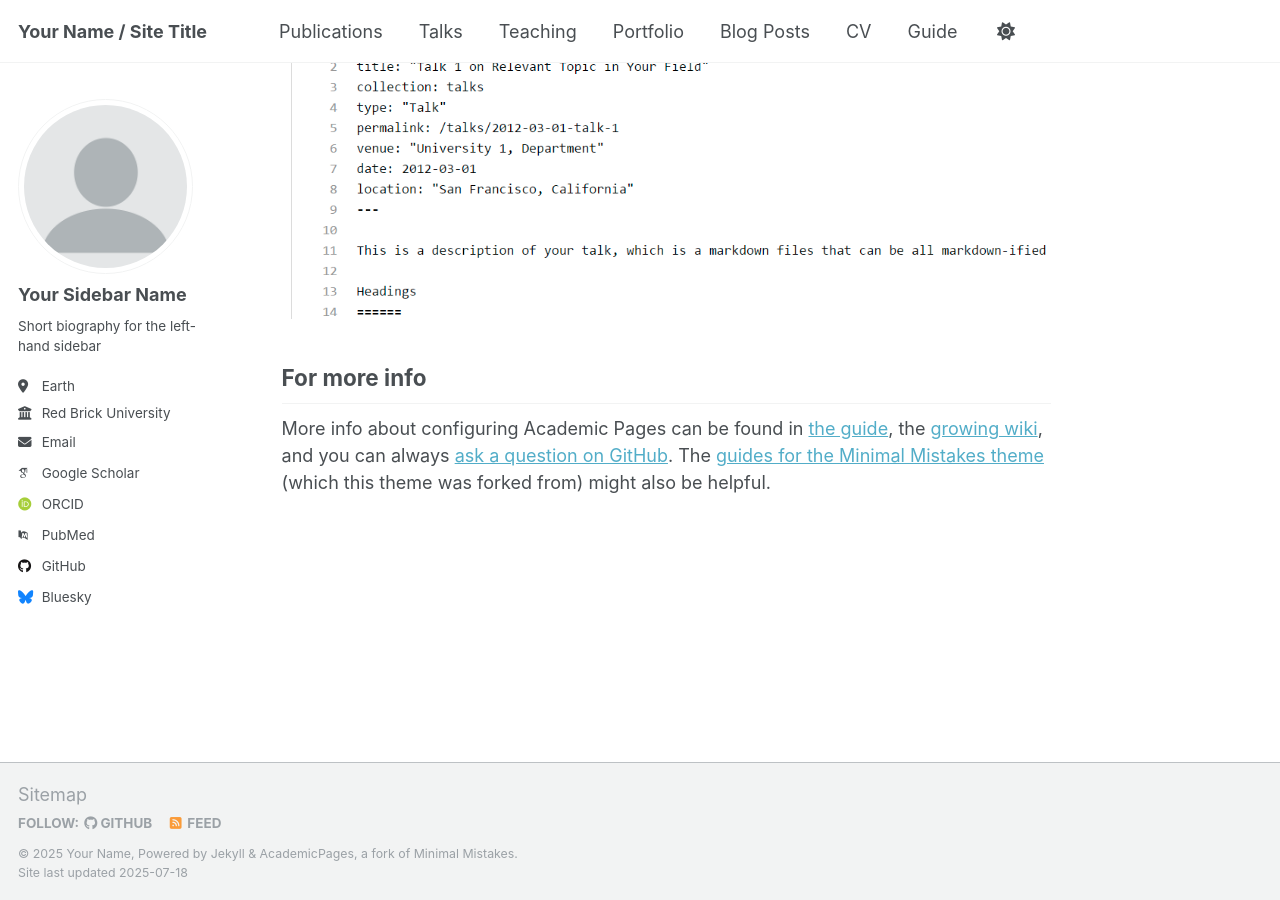
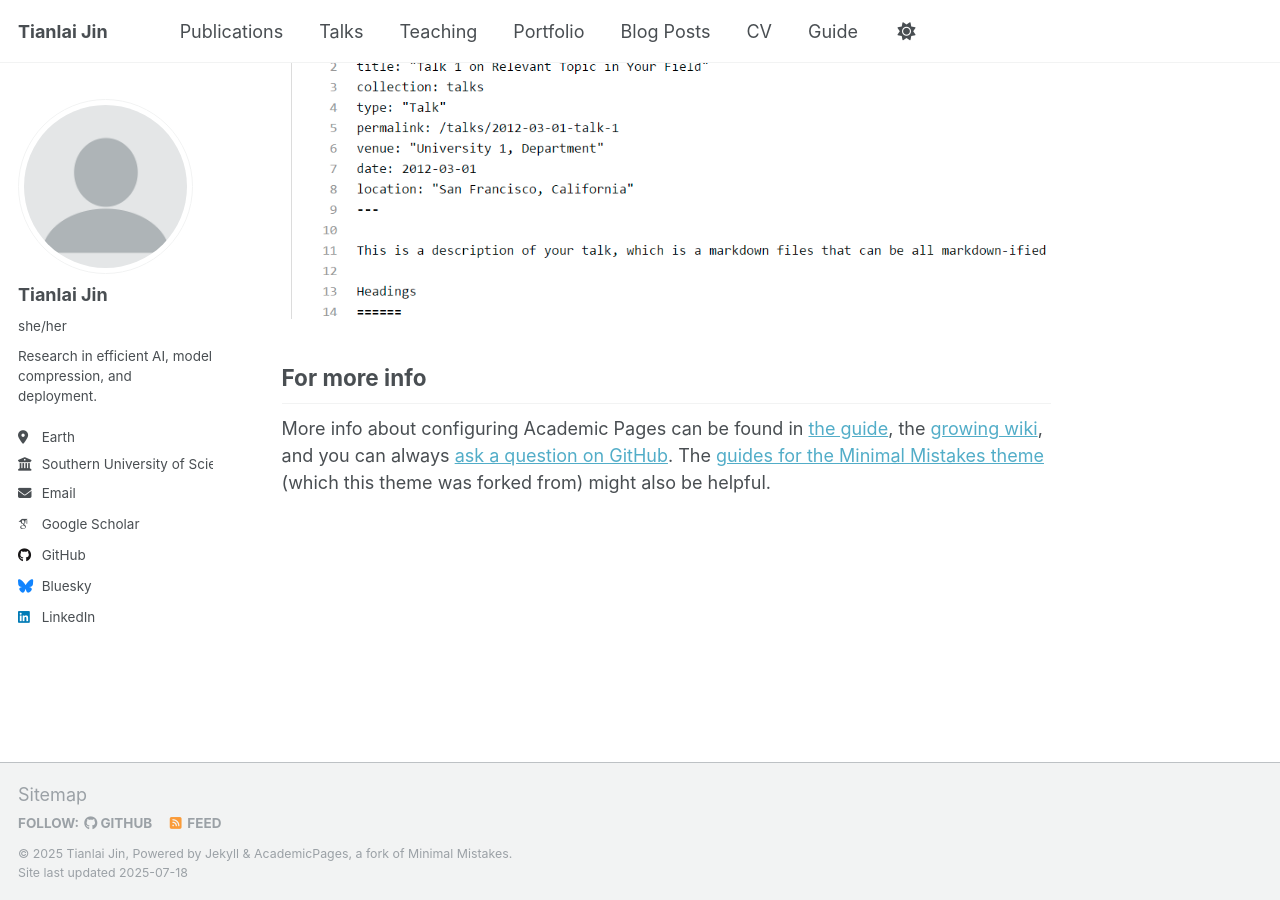
Before and after one commit to Steindox/Steindox.github.io, a Jekyll site: the page built from _pages/about.md, in a window 1280 px wide and 900 px high, scrolled down 2880 px. Built offline with Jekyll 4.4.1, drawn with Linux system fonts in a browser that asks for light colours; some web fonts are replaced; a script that is not in the unit is left out.

Commit message:
Update site configuration with personal information

```diff
--- a/_config.yml
+++ b/_config.yml
@@ -9,13 +9,13 @@
 # Basic Site Settings
 locale                   : "en-US"
 site_theme               : "default"
-title                    : "Your Name / Site Title"
+title                    : "Tianlai Jin"
 title_separator          : "-"
-name                     : &name "Your Name"
-description              : &description "personal description"
-url                      : https://academicpages.github.io # the base hostname & protocol for your site e.g. "https://[your GitHub username].github.io" or if you already have some other page hosted on Github then use "https://[your GitHub username].github.io/[Your Repo Name]"
+name                     : &name "Tianlai Jin"
+description              : &description "Research in efficient AI, model compression, and deployment."
+url                      : https://Steindox.github.io # the base hostname & protocol for your site e.g. "https://[your GitHub username].github.io" or if you already have some other page hosted on Github then use "https://[your GitHub username].github.io/[Your Repo Name]"
 baseurl                  : "" # the subpath of your site, e.g. "/blog"
-repository               : "academicpages/academicpages.github.io"
+repository               : "Steindox/Steindox.github.io"
 
 # Site Author - The following control what appear as part of the author content on the side bar.
 #               If a field is blank the icon and link will not appear, otherwise it will be shown.
@@ -23,22 +23,22 @@ repository               : "academicpages/academicpages.github.io"
 author:
   # Biographic information
   avatar           : "profile.png"
-  name             : "Your Sidebar Name"
-  pronouns         : # example: "she/her"
-  bio              : "Short biography for the left-hand sidebar"
+  name             : "Tianlai Jin"
+  pronouns         : "she/her"
+  bio              : "Research in efficient AI, model compression, and deployment."
   location         : "Earth"
-  employer         : "Red Brick University"
+  employer         : "Southern University of Science and Technology"
   uri              : # URL
-  email            : "none@example.org"
+  email            : "steindoxj@gmail.com"
 
   # Academic websites
   academia         : # URL
   arxiv            : # URL - Update with the correct link to your profile
-  googlescholar    : "https://scholar.google.com/citations?user=PS_CX0AAAAAJ"
+  googlescholar    : "https://scholar.google.com/citations?user=QOcATAYzPg0C&hl=en&oi=ao"
   impactstory      : # URL
-  orcid            : "http://orcid.org/yourorcidurl"
+  orcid            : # URL
   semantic         : # URL
-  pubmed           : "https://www.ncbi.nlm.nih.gov/pubmed/?term=john+snow"
+  pubmed           : # URL
   researchgate     : # URL
   scopus           : # URL
 
@@ -46,7 +46,7 @@ author:
   bitbucket        : # Username - Update with your username on the site
   codepen          : # Username
   dribbble         : # Username
-  github           : "academicpages"
+  github           : "Steindox"
   kaggle           : # Username
   stackoverflow    : # User number or user number and name (i.e., use "1" or "1/jeff-atwood")
 
@@ -61,7 +61,7 @@ author:
   keybase          : # Username
   instagram        : # Username
   lastfm           : # Username
-  linkedin         : # Username
+  linkedin         : "tianlaijin-71509332a"
   mastodon         : # URL
   medium           : # URL
   pinterest        : # Username
```
